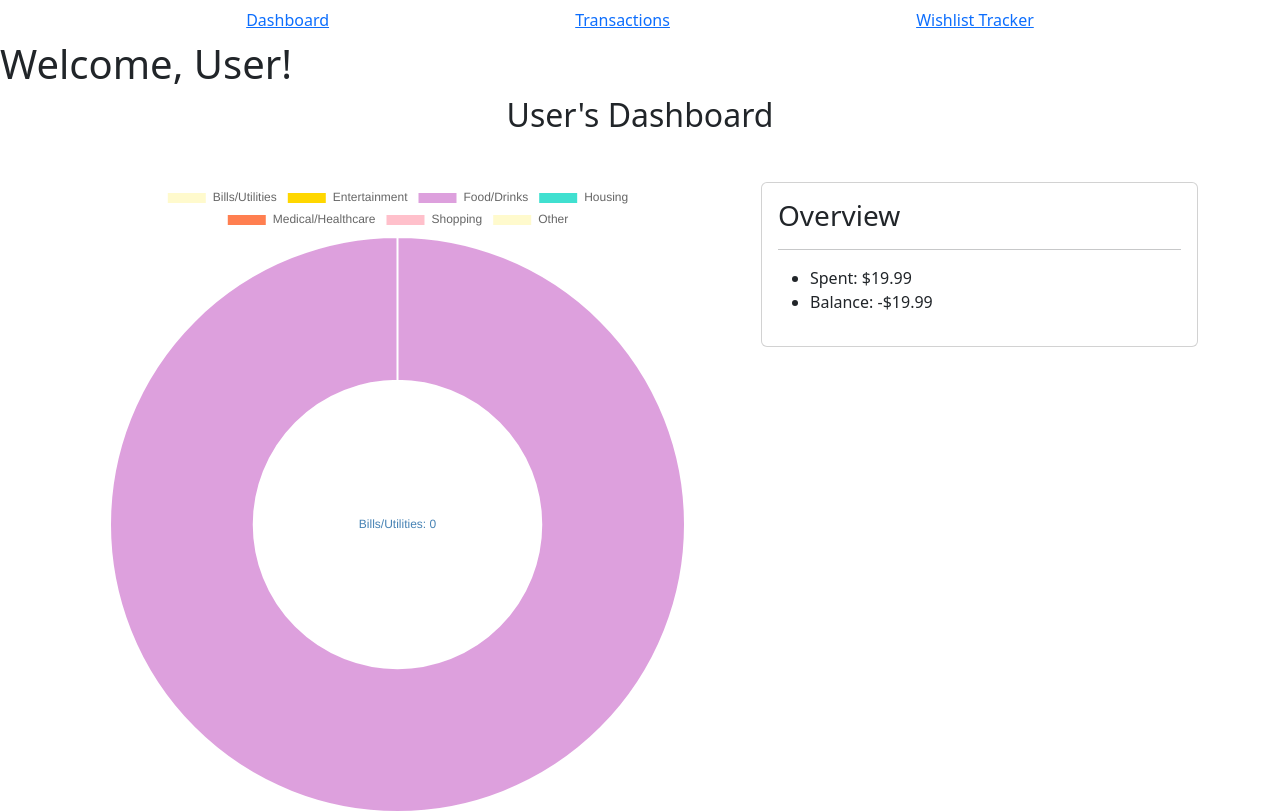
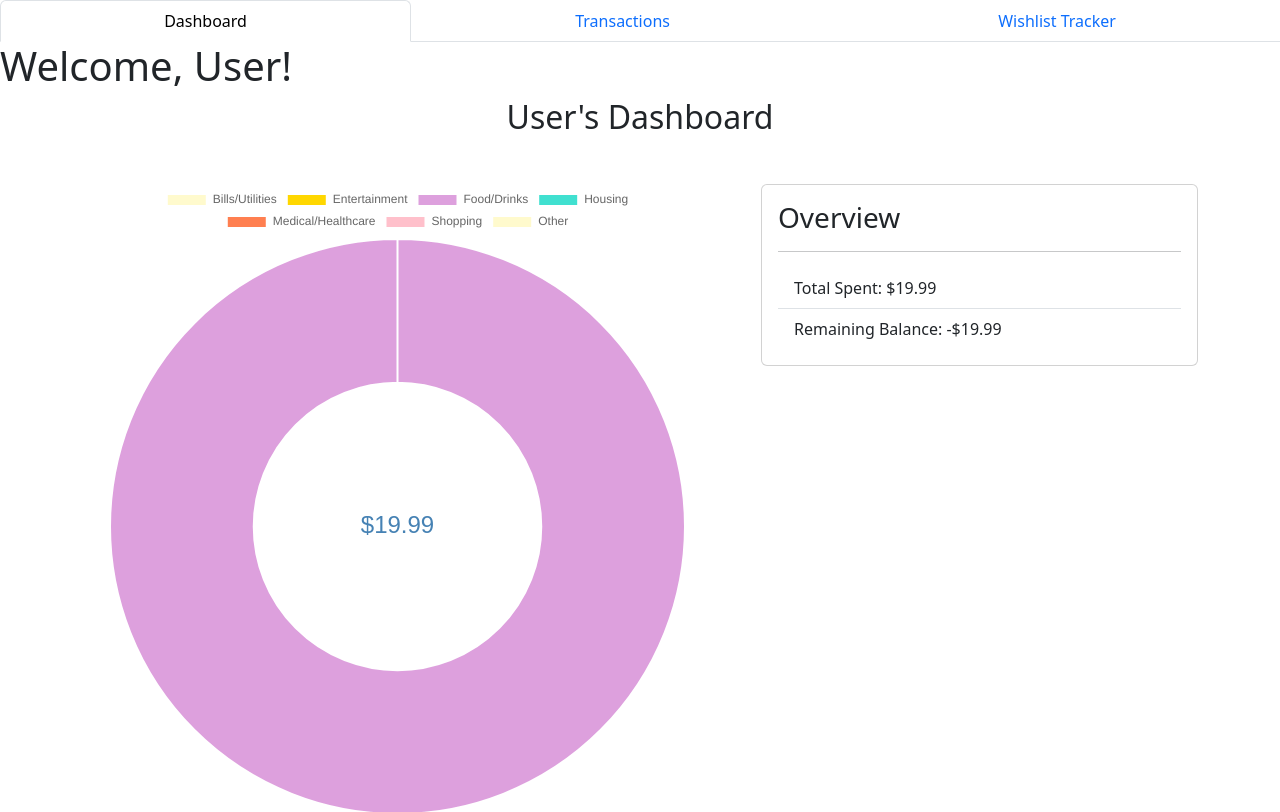
Before and after one commit to ajwjung/budget-tracker, a React (Vite) app: page / in a window 1280 px wide. Shown: the top 812 px of the page. Built offline with nearby package versions, Linux system fonts and the light colour scheme.

Commit message:
style: Navbar as tabs

```diff
--- a/package.json
+++ b/package.json
@@ -22,7 +22,7 @@
     "@types/react": "^18.2.43",
     "@types/react-dom": "^18.2.17",
     "@vitejs/plugin-react": "^4.2.1",
-    "bootstrap": "^5.3.2",
+    "bootstrap": "^5.3.3",
     "chart.js": "^4.4.1",
     "eslint": "^8.55.0",
     "eslint-plugin-react": "^7.33.2",
@@ -30,7 +30,9 @@
     "eslint-plugin-react-refresh": "^0.4.5",
     "jsdom": "^24.0.0",
     "prop-types": "^15.8.1",
+    "react-bootstrap": "^2.10.1",
     "react-chartjs-2": "^5.2.0",
+    "react-router-bootstrap": "^0.26.2",
     "vite": "^5.0.8",
     "vitest": "^1.2.2",
     "vitest-canvas-mock": "^0.3.3"
--- a/src/components/Dashboard.jsx
+++ b/src/components/Dashboard.jsx
@@ -131,21 +131,17 @@ function Dashboard() {
     {
       id: "doughnutText",
       beforeDraw: function (chart) {
-        const { ctx, data } = chart;
+        const { ctx } = chart;
 
         ctx.save();
 
         const xCoor = chart.getDatasetMeta(0).data[0].x;
         const yCoor = chart.getDatasetMeta(0).data[0].y;
-        ctx.font = "bold sans-serif";
+        ctx.font = "1.5rem sans-serif";
         ctx.fillStyle = "steelblue";
         ctx.textAlign = "center";
         ctx.textBaseline = "middle";
-        ctx.fillText(
-          `${data.labels[0]}: ${data.datasets[0].data[0]}`,
-          xCoor,
-          yCoor
-        );
+        ctx.fillText(`$${calculateTotalSpent()}`, xCoor, yCoor);
       },
     },
   ];
@@ -170,9 +166,13 @@ function Dashboard() {
                 <div className="card-body">
                   <h3>Overview</h3>
                   <hr />
-                  <ul>
-                    <li>Spent: {formatAmount(spentAmount)}</li>
-                    <li>Balance: {formatAmount(remainingBalance)}</li>
+                  <ul className="list-group list-group-flush">
+                    <li className="list-group-item">
+                      Total Spent: {formatAmount(spentAmount)}
+                    </li>
+                    <li className="list-group-item">
+                      Remaining Balance: {formatAmount(remainingBalance)}
+                    </li>
                   </ul>
                 </div>
               </div>
--- a/src/components/Header.jsx
+++ b/src/components/Header.jsx
@@ -1,19 +1,20 @@
-import { Link } from "react-router-dom";
+import Nav from "react-bootstrap/Nav";
+import { LinkContainer } from "react-router-bootstrap";
 
 function Header() {
   return (
     <header>
-      <nav className="navbar d-flex justify-content-evenly">
-        <Link to="/" className="nav-item">
-          Dashboard
-        </Link>
-        <Link to="/transactions" className="nav-item">
-          Transactions
-        </Link>
-        <Link to="/wishlist" className="nav-item">
-          Wishlist Tracker
-        </Link>
-      </nav>
+      <Nav variant="tabs" as="nav" fill>
+        <LinkContainer to="/">
+          <Nav.Link>Dashboard</Nav.Link>
+        </LinkContainer>
+        <LinkContainer to="/transactions">
+          <Nav.Link>Transactions</Nav.Link>
+        </LinkContainer>
+        <LinkContainer to="/wishlist">
+          <Nav.Link>Wishlist Tracker</Nav.Link>
+        </LinkContainer>
+      </Nav>
     </header>
   );
 }
```
Also changed, not shown: 1 other file (tests, documents, lock files or other folders).
